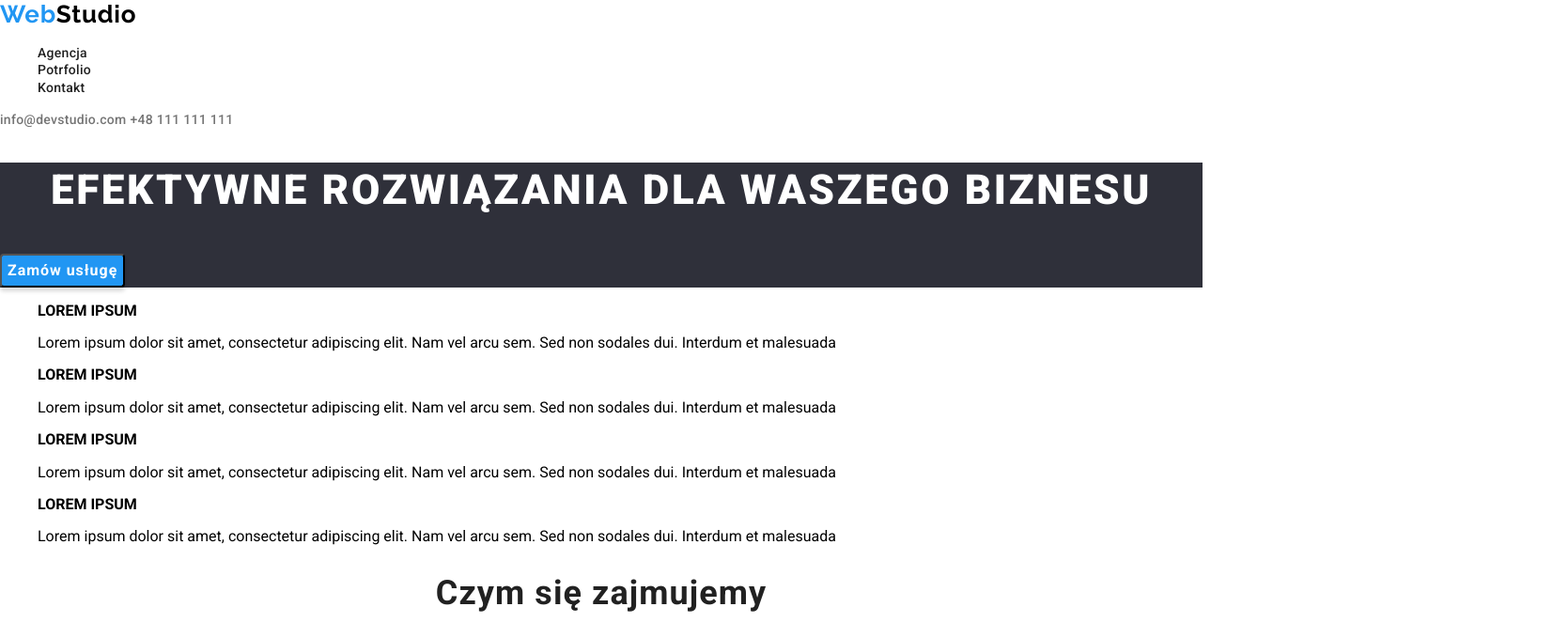
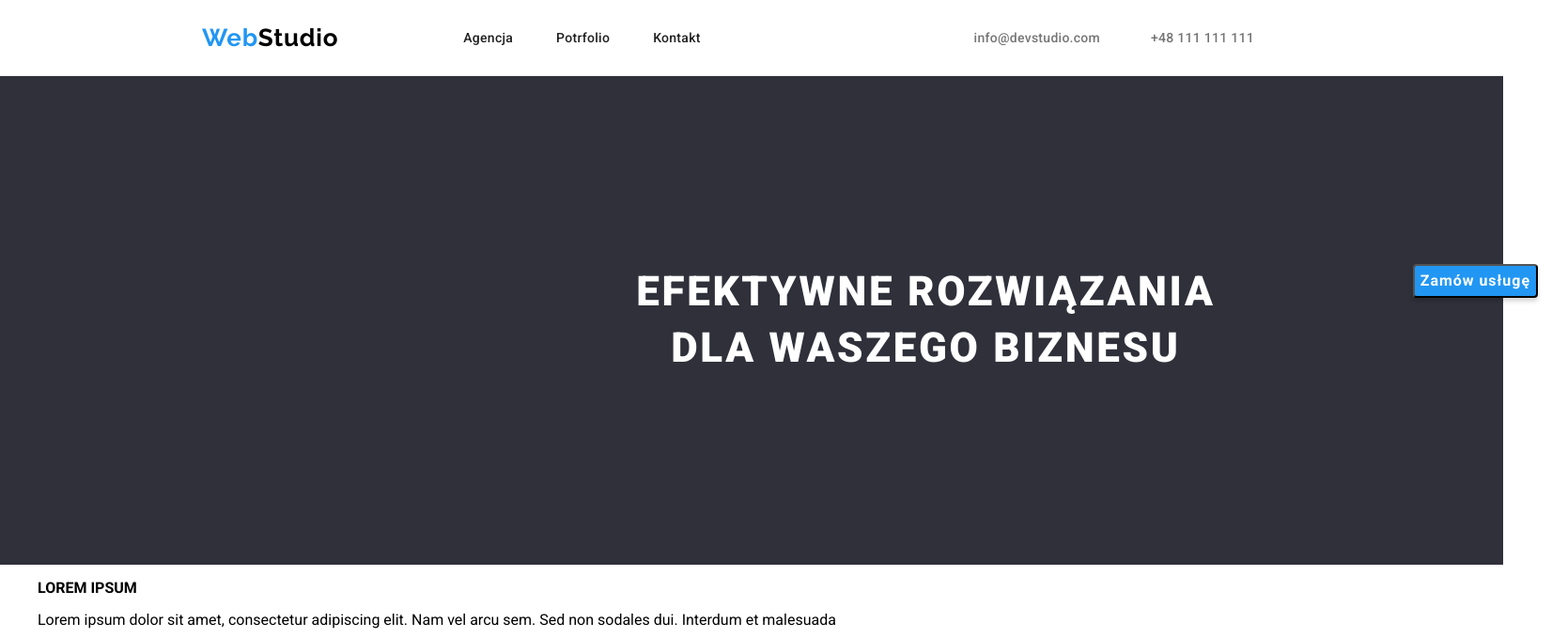
Before and after one commit to KeriH13/-goit-markup-hw-03-v2, a plain HTML site: page index.html in a window 1280 px wide. Shown: the top 679 px of the page at 94% size, 1652 px wide, since content can reach past the window. Drawn offline with nearby package versions, Linux system fonts and the light colour scheme.

Commit message:
test hw3

```diff
--- a/css/styles.css
+++ b/css/styles.css
@@ -41,12 +41,13 @@
   --secondary-font: 'Raleway', sans-serif;
   --main-color: #2196f3;
   /* ---dodatek--- */
-  --secondar-color: #cd329a;
+  --secondary-color: #cd329a;
 }
 
 body {
   font-family: var(--main-font);
   background-color: #ffffff;
+  width: 1600px;
 }
 
 /* === LOGO === */
@@ -65,6 +66,7 @@ body {
   line-height: 1.192;
   letter-spacing: 0.03em;
   text-decoration: none;
+  margin-right: 93px;
 }
 .web-item {
   color: var(--main-color);
@@ -90,17 +92,23 @@ body {
   color: var(--main-color);
 }
 .sub-navigation:active {
-  color: var(--secondar-color);
+  color: var(--secondary-color);
 }
 .navigation {
   cursor: pointer;
   list-style-type: none;
+  display: flex;
 }
+.navigation-list:not(:last-child) {
+  margin-right: 46px;
+}
+
 /* === END NAVIGATION === */
 
 /* === CONTACTS === */
 .contacts {
   list-style-type: none;
+  margin-left: auto;
 }
 .contacts-item {
   color: #757575;
@@ -112,13 +120,14 @@ body {
   font-size: 14px;
   line-height: 1.142;
   letter-spacing: 0.02em;
+  margin-right: 50px;
 }
 .contacts-item:hover,
 .contacts-item:focus {
   color: var(--main-color);
 }
 .contacts-item:active {
-  color: var(--secondar-color);
+  color: var(--secondary-color);
 }
 /* === END CONTACTS === */
 
@@ -141,7 +150,7 @@ body {
   color: var(--main-color);
 }
 .adress-item:active {
-  color: var(--secondar-color);
+  color: var(--secondary-color);
 }
 /* nadpisuje klasę "adress-item */
 .map {
@@ -159,6 +168,24 @@ body {
 }
 /* === END ADRESS === */
 
+/* === WRAPPER HEADER === */
+.wrapper-all-nav {
+  border-bottom: 1px solid #ececec;
+}
+.wrapper-all-nav .wrapper{
+  display: flex;
+  align-items: center;
+  height: 80px;
+  padding: 24px auto;
+}
+
+.wrapper {
+  width: 1200px;
+  display: flex;
+  margin: 0 auto;
+  padding: 0 15px;
+}
+
 /* === NAGŁÓWEK === */
 .main-title {
   font-family: var(--main-font);
@@ -170,10 +197,16 @@ body {
   letter-spacing: 0.06em;
   text-transform: uppercase;
   color: #ffffff;
+  width: 696px;
+  height: 120px;
+  margin: 0 auto; /* <-- czy to potrzebne do skalowania?*/
+
 }
 .big-title {
   /*--- DODATEK dla widoczności--- */
   background-color: #2f303a;
+  padding: 200px 452px;
+  /* display: flex; */
 }
 .btn {
   background: var(--main-color);
@@ -191,12 +224,14 @@ body {
   color: #ffffff;
   cursor: pointer;
 }
+.btn-modal {
+}
 .btn:hover,
 .btn:focus {
   background: var(--main-color);
 }
 .btn:active {
-  background-color: var(--secondar-color);
+  background-color: var(--secondary-color);
 }
 /* === END NAGŁÓWEK === */
 
@@ -292,7 +327,7 @@ body {
   background-color: var(--main-color);
 }
 .btn-item:active {
-  background-color: var(--secondar-color);
+  background-color: var(--secondary-color);
 }
 /* === END BUTTON GROUP === */
 
--- a/index.html
+++ b/index.html
@@ -18,28 +18,32 @@
     <title>WebStudio</title>
 </head>
 <body>
-    <header>
+    <header class="wrapper-all-nav">
+        <div class="wrapper">
         <a class="logo" href="index.html"><span class="web-item">Web</span><span class="studio-item">Studio</span></a>
         <a href="#"></a>
         <nav>
             <ul class="navigation">
-                <li><a class="sub-navigation" href="index.html">Agencja</a></li>
-                <li><a class="sub-navigation" href="portfolio.html">Potrfolio</a></li>
-                <li><a class="sub-navigation" href="#">Kontakt</a></li>
+                <li class="navigation-list"><a class="sub-navigation" href="index.html">Agencja</a></li>
+                <li class="navigation-list"><a class="sub-navigation" href="portfolio.html">Potrfolio</a></li>
+                <li class="navigation-list"><a class="sub-navigation" href="#">Kontakt</a></li>
             </ul>
         </nav>
             <div class="contacts">
                 <a class="contacts-item" href="mailto:info@devstudio.com">info@devstudio.com</a>
                 <a class="contacts-item" href="tel:+48111111111">+48 111 111 111</a>
             </div>
+        </div>
     </header>
 
     <main>
         <!-- NAGŁÓWEK-->
         <section class="big-title">
-            <div>
+            <div class="wrapper">
                 <h1 class="main-title">EFEKTYWNE ROZWIĄZANIA DLA WASZEGO BIZNESU</h1>
+                <div class="btn-modal">
                 <button class="btn" type="button">Zamów usługę</button>
+                </div>
             </div>
         </section>
         <!-- 4x OPIS-->
```
